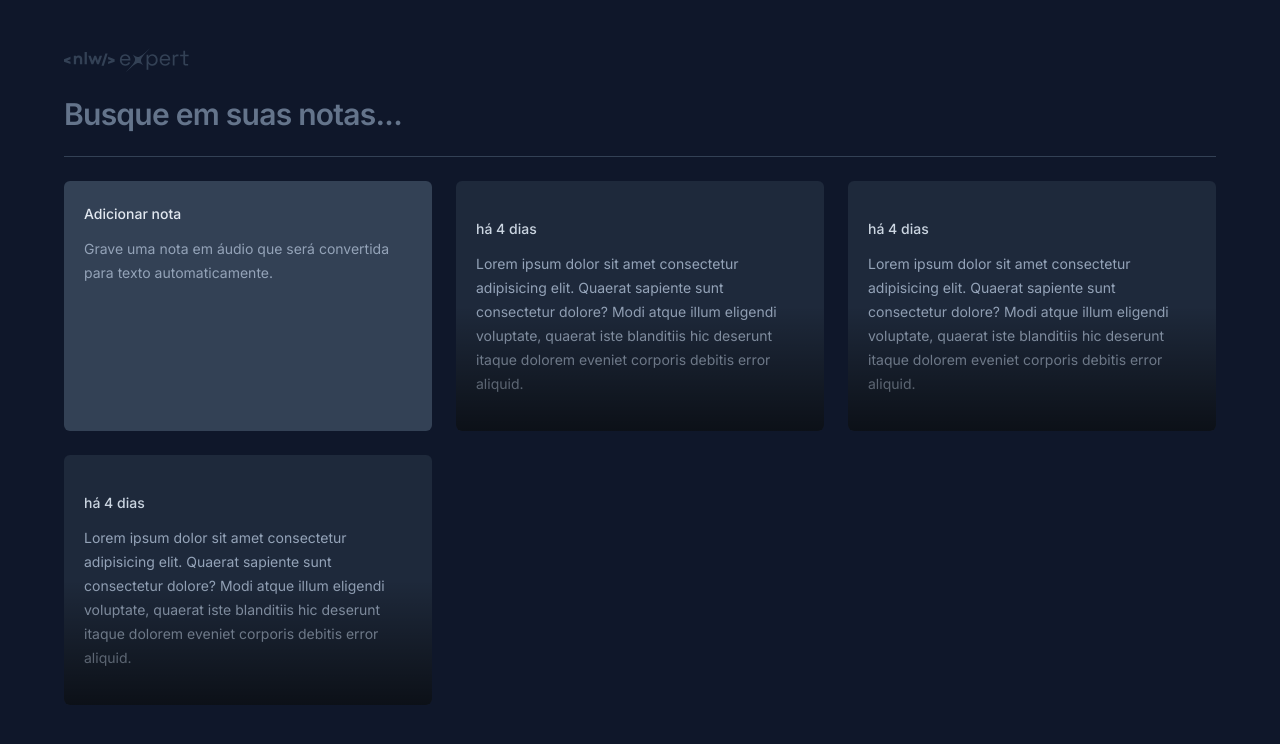
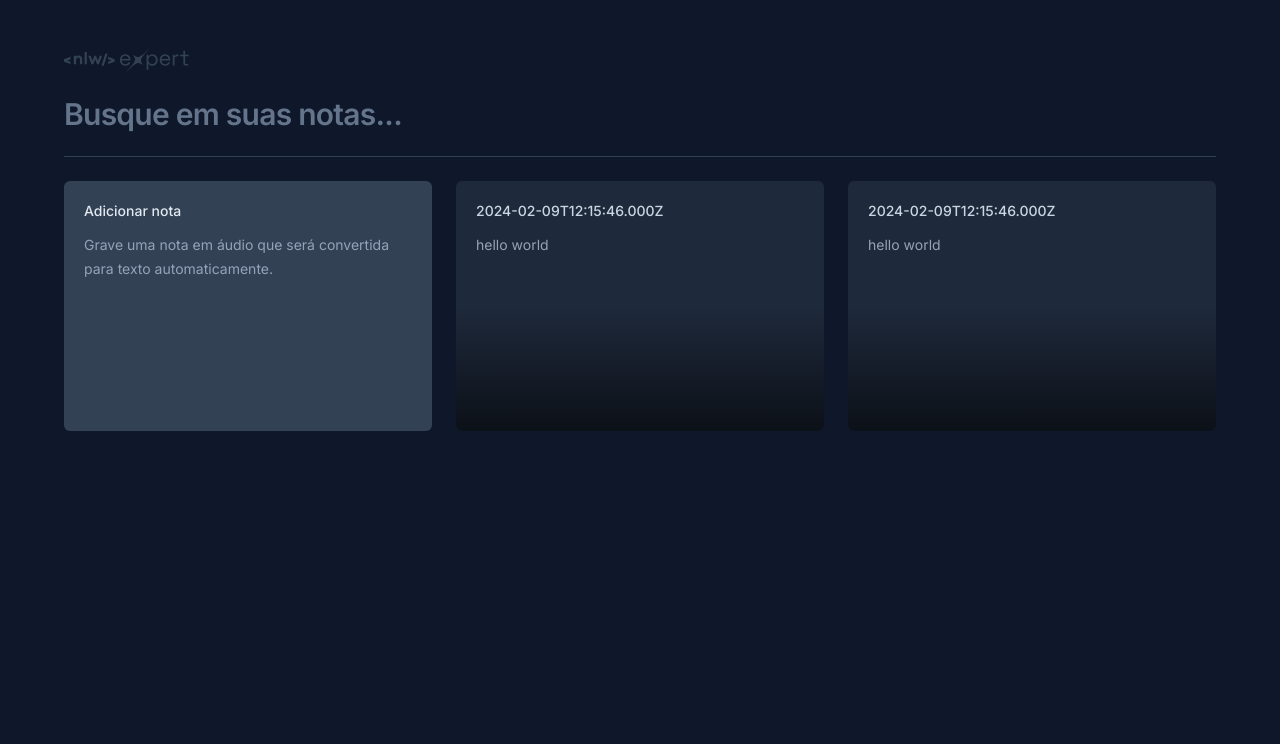
Before and after one commit to SweydManaf/nlw-expert-notes, a React (Vite) app: page / in a window 1280 px wide. Shown: the top 744 px of the page. Built offline with nearby package versions, Linux system fonts and the light colour scheme.

Commit message:
feat: create dialogs

```diff
--- a/package.json
+++ b/package.json
@@ -10,6 +10,9 @@
     "preview": "vite preview"
   },
   "dependencies": {
+    "@radix-ui/react-dialog": "^1.0.5",
+    "date-fns": "^3.3.1",
+    "lucide-react": "^0.323.0",
     "react": "^18.2.0",
     "react-dom": "^18.2.0"
   },
@@ -19,9 +22,11 @@
     "@typescript-eslint/eslint-plugin": "^6.14.0",
     "@typescript-eslint/parser": "^6.14.0",
     "@vitejs/plugin-react": "^4.2.1",
+    "autoprefixer": "^10.4.17",
     "eslint": "^8.55.0",
     "eslint-plugin-react-hooks": "^4.6.0",
     "eslint-plugin-react-refresh": "^0.4.5",
+    "tailwindcss": "^3.4.1",
     "typescript": "^5.2.2",
     "vite": "^5.0.8"
   }
--- a/src/app.tsx
+++ b/src/app.tsx
@@ -19,9 +19,8 @@ export function App() {
 
       <div className="grid grid-cols-3 gap-6 auto-rows-[250px]">
         <NewNoteCard />
-        <NoteCard />
-        <NoteCard />
-        <NoteCard />
+        <NoteCard note={{ date: new Date(), content: "hello world" }} />
+        <NoteCard note={{ date: new Date(), content: "hello world" }} />
       </div>
     </div>
   );
--- a/src/components/new-note-card.tsx
+++ b/src/components/new-note-card.tsx
@@ -1,10 +1,50 @@
+import * as Dialog from "@radix-ui/react-dialog";
+import { X } from "lucide-react";
+
 export function NewNoteCard() {
   return (
-    <div className="rounded-md bg-slate-700 p-5 space-y-3">
-      <span className="text-sm font-medium text-slate-200">Adicionar nota</span>
-      <p className="text-sm leading-6 text-slate-400">
-        Grave uma nota em áudio que será convertida para texto automaticamente.
-      </p>
-    </div>
+    <Dialog.Root>
+      <Dialog.Trigger className="flex flex-col rounded-md bg-slate-700 p-5 gap-3 text-left hover:ring-2 hover:ring-slate-600 transition duration-150 focus-visible:ring-2 focus-visible:ring-lime-400 outline-none">
+        <span className="text-sm font-medium text-slate-200">
+          Adicionar nota
+        </span>
+        <p className="text-sm leading-6 text-slate-400">
+          Grave uma nota em áudio que será convertida para texto
+          automaticamente.
+        </p>
+      </Dialog.Trigger>
+      <Dialog.Portal>
+        <Dialog.Overlay className="inset-0 fixed bg-black/50">
+          <Dialog.Content className="overflow-hidden fixed left-1/2 top-1/2 -translate-x-1/2 -translate-y-1/2 max-w-[640px] w-full h-[60vh] bg-slate-700 rounded-md flex flex-col outline-none">
+            <Dialog.Close className="absolute right-0 top-0  p-1.5 text-slate-400 hover:text-slate-100">
+              <X className="size-5" />
+            </Dialog.Close>
+            <div className="flex flex-1 flex-col gap-3 p-5">
+              <span className="text-sm font-medium text-slate-300">
+                Adicionar nota
+              </span>
+              <p className="text-sm leading-6 text-slate-400">
+                Comece{" "}
+                <button className="font-medium text-lime-400 hover:underline">
+                  gravando uma nota
+                </button>{" "}
+                em áudio ou se preferir{" "}
+                <button className="font-medium text-lime-400 hover:underline">
+                  utilize apenas texto
+                </button>
+                .
+              </p>
+            </div>
+
+            <button
+              type="button"
+              className="w-full  py-4 text-center text-sm bg-lime-400 text-lime-950 outline-none font-medium hover:bg-lime-500"
+            >
+              Salva nota
+            </button>
+          </Dialog.Content>
+        </Dialog.Overlay>
+      </Dialog.Portal>
+    </Dialog.Root>
   );
 }
--- a/src/components/note-card.tsx
+++ b/src/components/note-card.tsx
@@ -1,14 +1,51 @@
-export function NoteCard() {
+import * as Dialog from "@radix-ui/react-dialog";
+import { formatDistanceToNow } from "date-fns";
+import { ptBR } from "date-fns/locale";
+import { X } from "lucide-react";
+
+interface NoteCardProps {
+  note: { date: Date; content: string };
+}
+
+export function NoteCard({ note }: NoteCardProps) {
   return (
-    <button className="text-left rounded-md bg-slate-800 p-5 space-y-3 overflow-hidden relative hover:ring-2 hover:ring-slate-600 transition duration-150 focus-visible:ring-2 focus-visible:ring-lime-400 outline-none">
-      <span className="text-sm font-medium text-slate-300">há 4 dias</span>
-      <p className="text-sm leading-6 text-slate-400">
-        Lorem ipsum dolor sit amet consectetur adipisicing elit. Quaerat
-        sapiente sunt consectetur dolore? Modi atque illum eligendi voluptate,
-        quaerat iste blanditiis hic deserunt itaque dolorem eveniet corporis
-        debitis error aliquid.
-      </p>
-      <div className="absolute bottom-0 left-0 right-0 h-1/2 bg-gradient-to-t from-black/60 to-black/0 pointer-events-none" />
-    </button>
+    <Dialog.Root>
+      <Dialog.Trigger className="text-left rounded-md bg-slate-800 p-5 flex flex-col gap-3 overflow-hidden relative hover:ring-2 hover:ring-slate-600 transition duration-150 focus-visible:ring-2 focus-visible:ring-lime-400 outline-none">
+        <span className="text-sm font-medium text-slate-300">
+          {note.date.toISOString()}
+        </span>
+        <p className="text-sm leading-6 text-slate-400">{note.content}</p>
+        <div className="absolute bottom-0 left-0 right-0 h-1/2 bg-gradient-to-t from-black/60 to-black/0 pointer-events-none" />
+      </Dialog.Trigger>
+      <Dialog.Portal>
+        <Dialog.Overlay className="inset-0 fixed bg-black/50">
+          <Dialog.Content className="overflow-hidden fixed left-1/2 top-1/2 -translate-x-1/2 -translate-y-1/2 max-w-[640px] w-full h-[60vh] bg-slate-700 rounded-md flex flex-col outline-none">
+            <Dialog.Close className="absolute right-0 top-0  p-1.5 text-slate-400 hover:text-slate-100">
+              <X className="size-5" />
+            </Dialog.Close>
+            <div className="flex flex-1 flex-col gap-3 p-5">
+              <span className="text-sm font-medium text-slate-300">
+                {formatDistanceToNow(note.date, {
+                  locale: ptBR,
+                  addSuffix: true,
+                })}
+              </span>
+              <p className="text-sm leading-6 text-slate-400">{note.content}</p>
+            </div>
+
+            <button
+              type="button"
+              className="w-full bg-slate-800 py-4 text-center text-sm text-slate-300 outline-none font-medium group"
+            >
+              Deseja{" "}
+              <span className="text-red-400 group-hover:underline">
+                apagar essa nota
+              </span>
+              ?
+            </button>
+          </Dialog.Content>
+        </Dialog.Overlay>
+      </Dialog.Portal>
+    </Dialog.Root>
   );
 }
```
Also changed, not shown: 1 other file (tests, documents, lock files or other folders).
